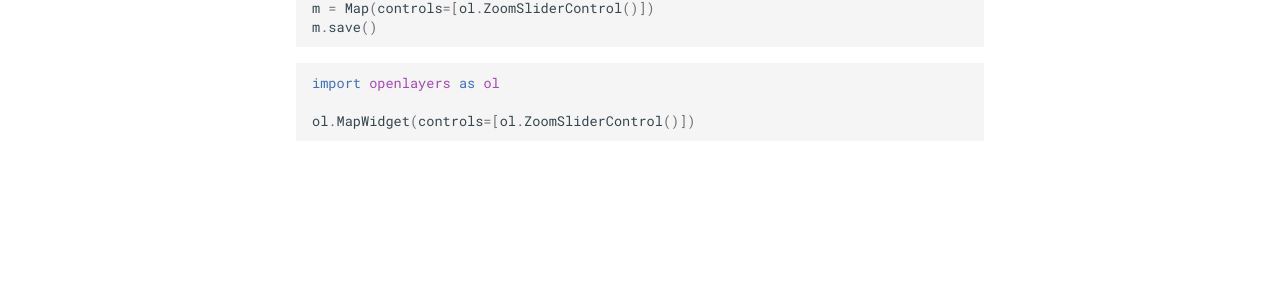
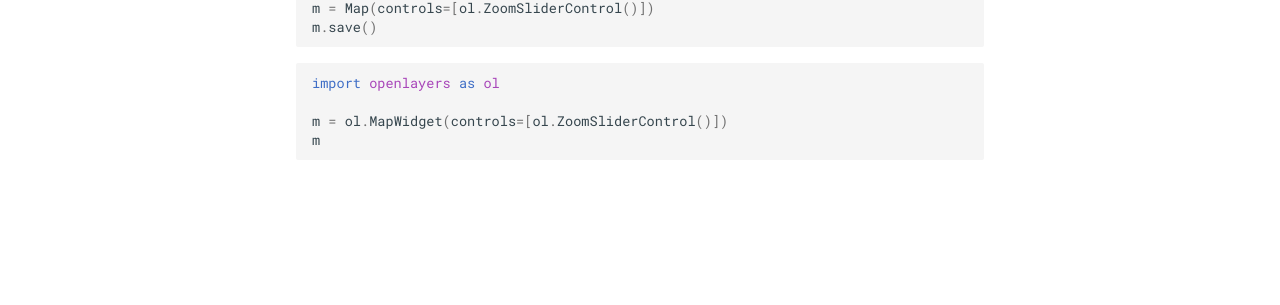
Before and after one commit to eoda-dev/py-openlayers, an MkDocs documentation site: the page built from docs/index.md, in a window 1280 px wide. Shown: the part 524-829 px from the top of the page. Built offline with MkDocs 1.6.1 and Material for MkDocs 9.7.7, drawn with Linux system fonts in a browser that asks for light colours; comment, search, counter and statistics services are not loaded.

````diff
--- a/docs/index.md
+++ b/docs/index.md
@@ -17,8 +17,9 @@ m = Map(controls=[ol.ZoomSliderControl()])
 m.save()
 ```
 
-```python {marimo}
+```python {marimo display_code=true}
 import openlayers as ol
 
-ol.MapWidget(controls=[ol.ZoomSliderControl()])
+m = ol.MapWidget(controls=[ol.ZoomSliderControl()])
+m
 ```
--- a/mkdocs.yml
+++ b/mkdocs.yml
@@ -1,4 +1,5 @@
 site_name: OpenLayers For Python
+site_url: https://eoda-dev.github.io/py-openlayers
 
 repo_name: py-openlayers
 repo_url: https://github.com/eoda-dev/py-openlayers
````
Also changed, not shown: 1 other file.
